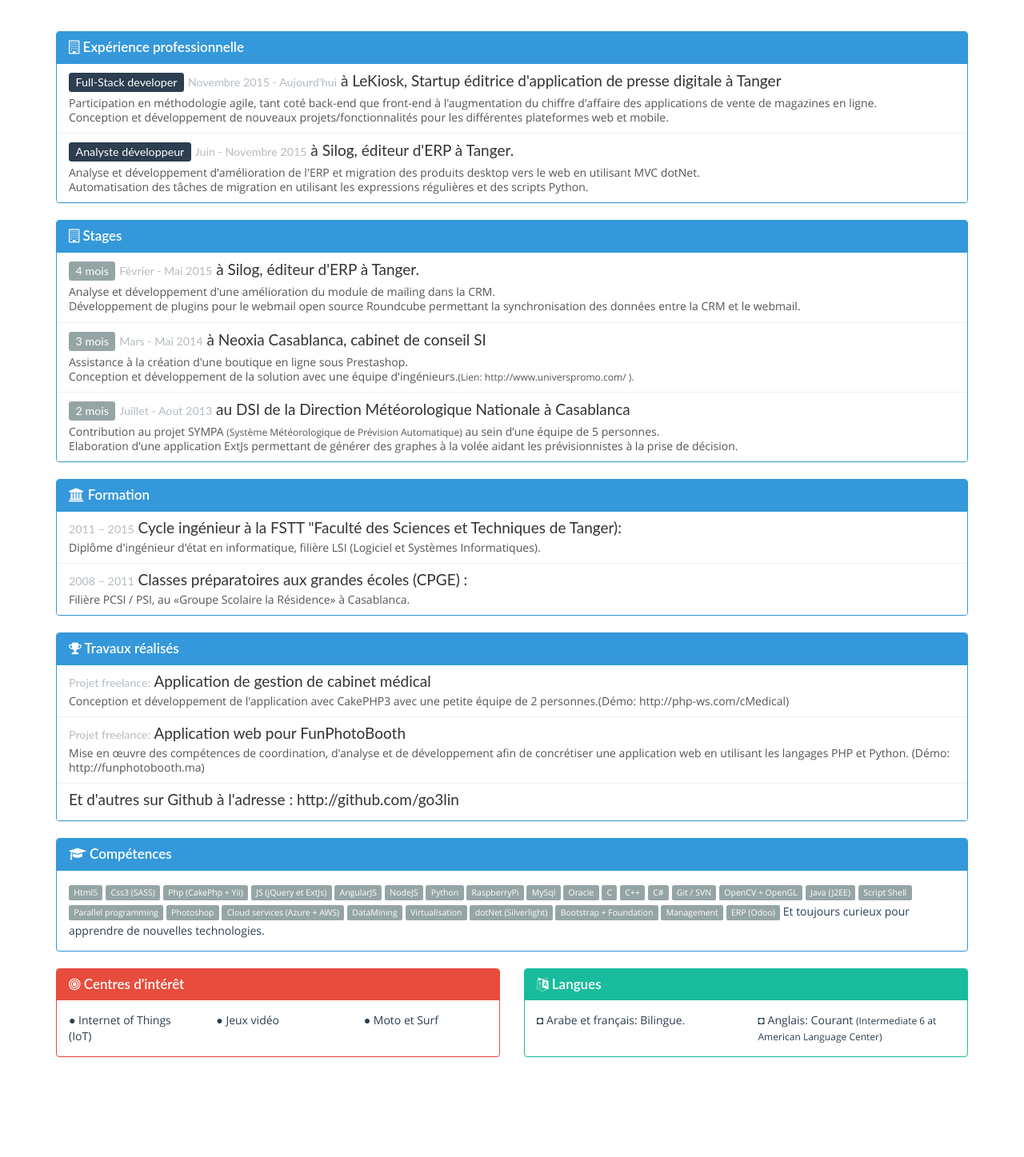
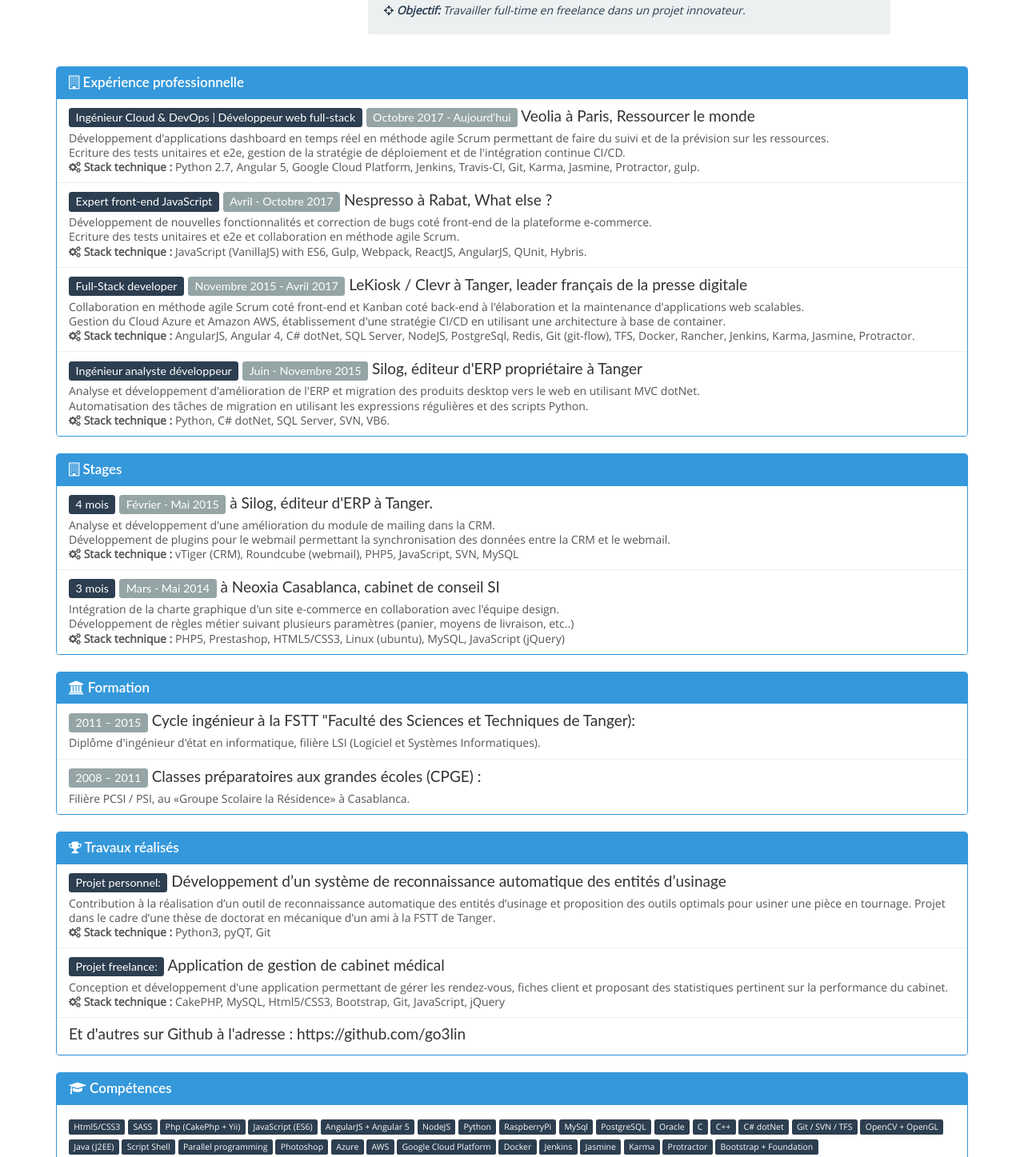
Before and after one commit to GO3LIN/CV, a plain HTML site: page index.html in a window 1280 px wide. Shown: the part 257-1704 px from the top of the page at 80% size. Before the commit the page ends 1600 px from the top, so only its background shows below. Drawn offline with Linux system fonts and the light colour scheme; files whose address does not match are found by name.

Commit message:
Update french version with latest experiences

```diff
--- a/index.html
+++ b/index.html
@@ -1,6 +1,6 @@
-
 <!doctype html>
 <html class="no-js" lang="fr">
+
 <head>
   <meta name="viewport" content="width=device-width, initial-scale=1">
   <meta charset="utf-8" />
@@ -10,40 +10,38 @@
   <link rel="stylesheet" href="style.css" />
   <script src="js/bootstrap.js"></script>
 </head>
+
 <body>
-
-
   <div class="container">
     <div class="row">
-  			<div class="col-xs-3 infosPerso well" >
-<strong>El Mehdi Benmoha</strong><br>
-25 ans, célibataire<br>
-benmohamehdi@gmail.com<br>
-(+212) 600 683 200<br>
-Permis A et B
+      <div class="col-xs-3 infosPerso well">
+        <strong>El Mehdi BENMOHA</strong>
+        <br> Né le 29/09/1990
+        <br> benmohamehdi@gmail.com
+        <br> (+33) 652 799 476
       </div>
       <div class="col-xs-6 title">
         <br>
-  				<h1>Full-Stack Developer<br><small>Ingénieur en informatique tout terrain</small></h1>
+        <h1>Ingénieur Cloud & DevOps<br><small>Développeur web Full-stack</small></h1>
       </div>
-  			<div class="picture">
-  				<img src="portrait.jpg">
+      <div class="picture-wrap">
+        <div class="picture"></div>
+        <!-- <img src="portrait.jpg"> -->
       </div>
     </div>
-  		<br><br>
+    <br>
+    <br>
     <div class="row">
       <div class="col-xs-7 col-xs-offset-4">
         <div class="well">
           <em>
               <i class="fa fa-crosshairs"></i> <strong>Objectif: </strong>
-	  					Atteindre l'épanouissement dans le cadre professionnel.
+              Travailler full-time en freelance dans un projet innovateur.
             </em>
         </div>
       </div>
     </div>
     <br>
-
-
     <!-- Expérience pro -->
     <div class="row">
       <div class="col-xs-12">
@@ -51,27 +49,48 @@ Permis A et B
           <div class="panel-heading">
             <h3 class="panel-title"><i class="fa fa-building-o"></i> Expérience professionnelle</h3>
           </div>
-
           <div class="list-group">
             <a href="#" class="list-group-item">
-			              <h4 class="list-group-item-heading"><span class="label label-primary">Full-Stack developer</span> <small>Novembre 2015 - Aujourd'hui</small> à LeKiosk, Startup éditrice d'application de presse digitale à Tanger</h4>
+              <h4 class="list-group-item-heading"><span class="label label-primary">Ingénieur Cloud & DevOps | Développeur web full-stack</span> <span class="label label-default">Octobre 2017 - Aujourd'hui</span> Veolia à Paris, Ressourcer le monde</h4>
               <p class="list-group-item-text">
-			              	Participation en méthodologie agile, tant coté back-end que front-end à l'augmentation du chiffre d'affaire des applications de vente de magazines en ligne.<br>
-			              	Conception et développement de nouveaux projets/fonctionnalités pour les différentes plateformes web et mobile.
+                Développement d'applications dashboard en temps réel en méthode agile Scrum permettant de faire du suivi et de la prévision sur les ressources.
+                <br> Ecriture des tests unitaires et e2e, gestion de la stratégie de déploiement et de l'intégration continue CI/CD.
+                <br>
+                <i class="fa fa-gears"></i><b> Stack technique :</b> Python 2.7, Angular 5, Google Cloud Platform, Jenkins, Travis-CI, Git, Karma, Jasmine, Protractor, gulp.
               </p>
             </a>
             <a href="#" class="list-group-item">
-			              <h4 class="list-group-item-heading"><span class="label label-primary">Analyste développeur</span> <small>Juin - Novembre 2015</small> à Silog, éditeur d'ERP à Tanger.</h4>
+              <h4 class="list-group-item-heading"><span class="label label-primary">Expert front-end JavaScript</span> <span class="label label-default">Avril - Octobre 2017</span> Nespresso à Rabat, What else ?</h4>
               <p class="list-group-item-text">
-			              	Analyse et développement d'amélioration de l'ERP et migration des produits desktop vers le web en utilisant MVC dotNet.<br>
-			              	Automatisation des tâches de migration en utilisant les expressions régulières et des scripts Python.
+                Développement de nouvelles fonctionnalités et correction de bugs coté front-end de la plateforme e-commerce.
+                <br> Ecriture des tests unitaires et e2e et collaboration en méthode agile Scrum.
+                <br>
+                <i class="fa fa-gears"></i><b> Stack technique :</b> JavaScript (VanillaJS) with ES6, Gulp, Webpack, ReactJS, AngularJS, QUnit, Hybris.
+              </p>
+            </a>
+            <a href="#" class="list-group-item">
+              <h4 class="list-group-item-heading"><span class="label label-primary">Full-Stack developer</span> <span class="label label-default">Novembre 2015 - Avril 2017</span> LeKiosk / Clevr à Tanger, leader français de la presse digitale</h4>
+              <p class="list-group-item-text">
+                Collaboration en méthode agile Scrum coté front-end et Kanban coté back-end à l'élaboration et la maintenance d'applications web scalables.
+                <br> Gestion du Cloud Azure et Amazon AWS, établissement d'une stratégie CI/CD en utilisant une architecture à base de container.
+                <br>
+                <i class="fa fa-gears"></i><b> Stack technique :</b> AngularJS, Angular 4, C# dotNet, SQL Server, NodeJS, PostgreSql, Redis, Git (git-flow), TFS, Docker, Rancher, Jenkins, Karma, Jasmine, Protractor.
+              </p>
+            </a>
+            <a href="#" class="list-group-item">
+              <h4 class="list-group-item-heading"><span class="label label-primary">Ingénieur analyste développeur</span> <span class="label label-default">Juin - Novembre 2015</span> Silog, éditeur d'ERP propriétaire à Tanger</h4>
+              <p class="list-group-item-text">
+                Analyse et développement d'amélioration de l'ERP et migration des produits desktop vers le web en utilisant MVC dotNet.
+                <br> Automatisation des tâches de migration en utilisant les expressions régulières et des scripts Python.
+                <br>
+                <i class="fa fa-gears"></i><b> Stack technique :</b> Python, C# dotNet, SQL Server, SVN, VB6.
               </p>
             </a>
           </div>
         </div>
       </div>
     </div>
-
+    <!-- Stages -->
     <div class="row">
       <div class="col-xs-12">
         <div class="panel panel-info">
@@ -80,26 +99,24 @@ Permis A et B
           </div>
           <div class="list-group">
             <a href="#" class="list-group-item">
-			              <h4 class="list-group-item-heading"><span class="label label-default">4 mois</span> <small>Février - Mai 2015</small> à Silog, éditeur d'ERP à Tanger.</h4>
+              <h4 class="list-group-item-heading"><span class="label label-primary">4 mois</span> <span class="label label-default">Février - Mai 2015</span> à Silog, éditeur d'ERP à Tanger.</h4>
               <p class="list-group-item-text">
-			              	Analyse et développement d'une amélioration du module de mailing dans la CRM.<br>
-			              	Développement de plugins pour le webmail open source Roundcube permettant la synchronisation des données entre la CRM et le webmail.</p>
+                Analyse et développement d'une amélioration du module de mailing dans la CRM.
+                <br> Développement de plugins pour le webmail permettant la synchronisation des données entre la CRM et le webmail.
+                <br>
+                <i class="fa fa-gears"></i><b> Stack technique :</b> vTiger (CRM), Roundcube (webmail), PHP5, JavaScript, SVN, MySQL
+              </p>
             </a>
             <a href="#" class="list-group-item">
-			              <h4 class="list-group-item-heading"><span class="label label-default">3 mois</span> <small>Mars - Mai 2014</small> à Neoxia Casablanca, cabinet de conseil SI </h4>
+              <h4 class="list-group-item-heading"><span class="label label-primary">3 mois</span> <span class="label label-default">Mars - Mai 2014</span> à Neoxia Casablanca, cabinet de conseil SI </h4>
               <p class="list-group-item-text">
-			              	Assistance à la création d'une boutique en ligne sous Prestashop.<br>
-			              	Conception et développement de la solution avec une équipe d'ingénieurs.<small>(Lien: http://www.universpromo.com/ ).</small></p>
-			            </a>
-			            <a href="#" class="list-group-item">
-			              <h4 class="list-group-item-heading"><span class="label label-default">2 mois</span> <small>Juillet - Aout 2013</small> au DSI de la Direction Météorologique Nationale à Casablanca</h4>
-			              <p class="list-group-item-text">
-			              	Contribution au projet SYMPA <small>(Système Météorologique de Prévision Automatique)</small> au sein d’une équipe de 5 personnes.<br> Elaboration d'une application ExtJs permettant de générer des graphes à la volée aidant les prévisionnistes à la prise de décision.
+                Intégration de la charte graphique d'un site e-commerce en collaboration avec l'équipe design.
+                <br>Développement de règles métier suivant plusieurs paramètres (panier, moyens de livraison, etc..)
+                <br>
+                <i class="fa fa-gears"></i><b> Stack technique :</b> PHP5, Prestashop, HTML5/CSS3, Linux (ubuntu), MySQL, JavaScript (jQuery)
               </p>
             </a>
           </div>
-
-
         </div>
       </div>
     </div>
@@ -110,23 +127,19 @@ Permis A et B
           <div class="panel-heading">
             <h3 class="panel-title"><i class="fa fa-institution"></i> Formation</h3>
           </div>
-
           <div class="list-group">
             <a href="#" class="list-group-item">
-			              <h4 class="list-group-item-heading"><small>2011 – 2015</small> Cycle ingénieur à la FSTT "Faculté des Sciences et Techniques de Tanger):</h4>
+              <h4 class="list-group-item-heading"><span class="label label-default">2011 – 2015</span> Cycle ingénieur à la FSTT "Faculté des Sciences et Techniques de Tanger):</h4>
               <p class="list-group-item-text">Diplôme d'ingénieur d'état en informatique, filière LSI (Logiciel et Systèmes Informatiques).</p>
             </a>
             <a href="#" class="list-group-item">
-			              <h4 class="list-group-item-heading"><small>2008 – 2011</small> Classes préparatoires aux grandes écoles (CPGE) :</h4>
+              <h4 class="list-group-item-heading"><span class="label label-default">2008 – 2011</span> Classes préparatoires aux grandes écoles (CPGE) :</h4>
               <p class="list-group-item-text">Filière PCSI / PSI, au «Groupe Scolaire la Résidence» à Casablanca.</p>
             </a>
           </div>
-
-
         </div>
       </div>
     </div>
-
     <!-- Travaux realises -->
     <div class="row">
       <div class="col-xs-12">
@@ -134,24 +147,27 @@ Permis A et B
           <div class="panel-heading">
             <h3 class="panel-title"><i class="fa fa-trophy"></i> Travaux réalisés</h3>
           </div>
-
           <div class="list-group">
             <a href="#" class="list-group-item">
-			              <h4 class="list-group-item-heading"><small>Projet freelance:</small> Application de gestion de cabinet médical</h4>
+              <h4 class="list-group-item-heading"><span class="label label-primary">Projet personnel:</span> Développement d’un système de reconnaissance automatique des entités d’usinage</h4>
               <p class="list-group-item-text">
-			              	Conception et développement de l'application avec CakePHP3 avec une petite équipe de 2 personnes.(Démo: http://php-ws.com/cMedical)<br>
+                Contribution à la réalisation d’un outil de reconnaissance automatique des entités d’usinage et proposition des outils optimals pour usiner une pièce en tournage. Projet dans le cadre d’une thèse de doctorat en mécanique d'un ami à la FSTT de Tanger.
+                <br>
+                <i class="fa fa-gears"></i><b> Stack technique :</b> Python3, pyQT, Git
               </p>
             </a>
             <a href="#" class="list-group-item">
-			              <h4 class="list-group-item-heading"><small>Projet freelance:</small> Application web pour FunPhotoBooth</h4>
-			              <p class="list-group-item-text">Mise en œuvre des compétences de coordination, d'analyse et de développement afin de concrétiser une application web en utilisant les langages PHP et Python. (Démo: http://funphotobooth.ma)</p>
+              <h4 class="list-group-item-heading"><span class="label label-primary">Projet freelance:</span> Application de gestion de cabinet médical</h4>
+              <p class="list-group-item-text">
+                Conception et développement d'une application permettant de gérer les rendez-vous, fiches client et proposant des statistiques pertinent sur la performance du cabinet.
+                <br>
+                <i class="fa fa-gears"></i><b> Stack technique :</b> CakePHP, MySQL, Html5/CSS3, Bootstrap, Git, JavaScript, jQuery
+              </p>
             </a>
             <a href="#" class="list-group-item">
-			              <h4 class="list-group-item-heading">Et d'autres sur Github à l'adresse : http://github.com/go3lin</h4>
+              <h4 class="list-group-item-heading">Et d'autres sur Github à l'adresse : https://github.com/go3lin</h4>
             </a>
           </div>
-
-
         </div>
       </div>
     </div>
@@ -163,41 +179,40 @@ Permis A et B
             <h3 class="panel-title"><i class="fa fa-graduation-cap"></i> Compétences</h3>
           </div>
           <div class="panel-body">
-		            	<span class="label label-default">Html5</span>
-		            	<span class="label label-default">Css3 (SASS)</span>
-		            	<span class="label label-default">Php (CakePhp + Yii)</span>
-		            	<span class="label label-default">JS (jQuery et ExtJs)</span>
-		            	<span class="label label-default">AngularJS</span>
-		            	<span class="label label-default">NodeJS</span>
-		            	<span class="label label-default">Python</span>
-		            	<span class="label label-default">RaspberryPi</span>
-		            	<span class="label label-default">MySql</span>
-		            	<span class="label label-default">Oracle</span>
-		            	<span class="label label-default">C</span>
-		            	<span class="label label-default">C++</span>
-		            	<span class="label label-default">C#</span>
-		            	<span class="label label-default">Git / SVN</span>
-		            	<span class="label label-default">OpenCV + OpenGL</span>
-		            	<span class="label label-default">Java (J2EE)</span>
-		            	<span class="label label-default">Script Shell</span>
-		            	<span class="label label-default">Parallel programming</span>
-		            	<span class="label label-default">Photoshop</span>
-		            	<span class="label label-default">Cloud services (Azure + AWS)</span>
-		            	<span class="label label-default">DataMining</span>
-		            	<span class="label label-default">Virtualisation</span>
-		            	<span class="label label-default">dotNet (Silverlight)</span>
-		            	<span class="label label-default">Bootstrap + Foundation</span>
-		            	<span class="label label-default">Management</span>
-		            	<span class="label label-default">ERP (Odoo)</span>
-
-		            		Et toujours curieux pour apprendre de nouvelles technologies.
-
+            <span class="label label-primary">Html5/CSS3</span>
+            <span class="label label-primary">SASS</span>
+            <span class="label label-primary">Php (CakePhp + Yii)</span>
+            <span class="label label-primary">JavaScript (ES6)</span>
+            <span class="label label-primary">AngularJS + Angular 5</span>
+            <span class="label label-primary">NodeJS</span>
+            <span class="label label-primary">Python</span>
+            <span class="label label-primary">RaspberryPi</span>
+            <span class="label label-primary">MySql</span>
+            <span class="label label-primary">PostgreSQL</span>
+            <span class="label label-primary">Oracle</span>
+            <span class="label label-primary">C</span>
+            <span class="label label-primary">C++</span>
+            <span class="label label-primary">C# dotNet</span>
+            <span class="label label-primary">Git / SVN / TFS</span>
+            <span class="label label-primary">OpenCV + OpenGL</span>
+            <span class="label label-primary">Java (J2EE)</span>
+            <span class="label label-primary">Script Shell</span>
+            <span class="label label-primary">Parallel programming</span>
+            <span class="label label-primary">Photoshop</span>
+            <span class="label label-primary">Azure</span>
+            <span class="label label-primary">AWS</span>
+            <span class="label label-primary">Google Cloud Platform</span>
+            <span class="label label-primary">Docker</span>
+            <span class="label label-primary">Jenkins</span>
+            <span class="label label-primary">Jasmine</span>
+            <span class="label label-primary">Karma</span>
+            <span class="label label-primary">Protractor</span>
+            <span class="label label-primary">Bootstrap + Foundation</span>
+            <br> Et toujours curieux pour apprendre de nouvelles technologies.
           </div>
         </div>
       </div>
     </div>
-
-
     <div class="row">
       <div class="col-xs-6">
         <div class="panel panel-danger">
@@ -209,12 +224,6 @@ Permis A et B
             <div class="col-xs-4">● Jeux vidéo</div>
             <div class="col-xs-4">● Moto et Surf</div>
           </div>
-<!-- 		            <ul class="list-group">
-	<li class="list-group-item col-xs-4">Gadgets électroniques</li>
-	<li class="list-group-item col-xs-4">Jeux vidéo</li>
-	<li class="list-group-item col-xs-4">Moto et Surf</li>
-</ul> -->
-
         </div>
       </div>
       <div class="col-xs-6">
@@ -223,86 +232,13 @@ Permis A et B
             <h3 class="panel-title"><i class="fa fa-language"></i> Langues</h3>
           </div>
           <div class="panel-body row">
-		            	<div class="col-xs-6">◘ Arabe et français: Bilingue.</div>
-		            	<div class="col-xs-6">◘ Anglais: Courant <small>(Intermediate 6 at American Language Center)</small></div>
-		            </div>
-		            <!-- <ul class="list-group">
-		            	<li class="list-group-item">Arabe: Bilingue.</li>
-		            	<li class="list-group-item">Français: Bilingue.</li>
-		            	<li class="list-group-item">Anglais: Courant <small>(Intermediate 6 at ALC)</small></li>
-		            </ul> -->
+            <div class="col-xs-6">◘ Français + Arabe: Bilingue.</div>
+            <div class="col-xs-6">◘ Anglais: Courant</div>
           </div>
         </div>
       </div>
-
-  	</div>
-
-<!-- 	<div id="heads">
-		<div id="personalInfos">
-
-		</div>
-		<div id="picture">
-
-		</div>
-		<div id="title">
-			<h1>Elève ingénieur<br><small>Génie Logiciel et Systèmes d'Information</small></h1>
     </div>
   </div>
+</body>
 
-	<div id="content">
-		<h2>Stages</h2>
-		<p>
-			Lorem ipsum dolor sit amet, consectetur adipisicing elit, sed do eiusmod
-			tempor incididunt ut labore et dolore magna aliqua. Ut enim ad minim veniam,
-			quis nostrud exercitation ullamco laboris nisi ut aliquip ex ea commodo
-			consequat. Duis aute irure dolor in reprehenderit in voluptate velit esse
-			cillum dolore eu fugiat nulla pariatur. Excepteur sint occaecat cupidatat non
-			proident, sunt in culpa qui officia deserunt mollit anim id est laborum.
-		</p>
-		<h2>Formation</h2>
-		<p>
-			Lorem ipsum dolor sit amet, consectetur adipisicing elit, sed do eiusmod
-			tempor incididunt ut labore et dolore magna aliqua. Ut enim ad minim veniam,
-			quis nostrud exercitation ullamco laboris nisi ut aliquip ex ea commodo
-			consequat. Duis aute irure dolor in reprehenderit in voluptate velit esse
-			cillum dolore eu fugiat nulla pariatur. Excepteur sint occaecat cupidatat non
-			proident, sunt in culpa qui officia deserunt mollit anim id est laborum.
-		</p>
-		<h2>Compétences</h2>
-		<p>
-			Lorem ipsum dolor sit amet, consectetur adipisicing elit, sed do eiusmod
-			tempor incididunt ut labore et dolore magna aliqua. Ut enim ad minim veniam,
-			quis nostrud exercitation ullamco laboris nisi ut aliquip ex ea commodo
-			consequat. Duis aute irure dolor in reprehenderit in voluptate velit esse
-			cillum dolore eu fugiat nulla pariatur. Excepteur sint occaecat cupidatat non
-			proident, sunt in culpa qui officia deserunt mollit anim id est laborum.
-		</p>
-	</div>
-
-	<div id="footer">
-		<div class="left">
-			<h2>Centres d'intéret</h2>
-			<p>
-				Lorem ipsum dolor sit amet, consectetur adipisicing elit, sed do eiusmod
-				tempor incididunt ut labore et dolore magna aliqua. Ut enim ad minim veniam,
-				quis nostrud exercitation ullamco laboris nisi ut aliquip ex ea commodo
-				consequat. Duis aute irure dolor in reprehenderit in voluptate velit esse
-				cillum dolore eu fugiat nulla pariatur. Excepteur sint occaecat cupidatat non
-				proident, sunt in culpa qui officia deserunt mollit anim id est laborum.
-			</p>
-		</div>
-		<div class="right">
-			<h2>Langues</h2>
-			<p>
-				Lorem ipsum dolor sit amet, consectetur adipisicing elit, sed do eiusmod
-				tempor incididunt ut labore et dolore magna aliqua. Ut enim ad minim veniam,
-				quis nostrud exercitation ullamco laboris nisi ut aliquip ex ea commodo
-				consequat. Duis aute irure dolor in reprehenderit in voluptate velit esse
-				cillum dolore eu fugiat nulla pariatur. Excepteur sint occaecat cupidatat non
-				proident, sunt in culpa qui officia deserunt mollit anim id est laborum.
-			</p>
-		</div>
-	</div>
- -->
-</body>
 </html>
```
Also changed, not shown: style.css (+35 -7 lines), portrait-small.png (added), portrait.jpg (deleted), samples/CV_ElMehdi_Benmoha-1.png (renamed from CV_ElMehdi_Benmoha-1.png), 4 other files. Lines whose indentation alone changed are shown as unchanged.
